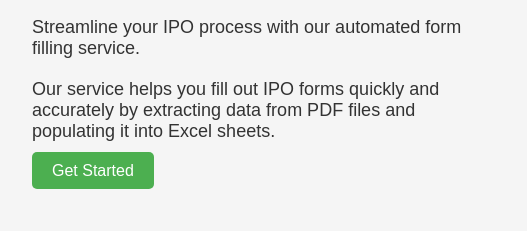
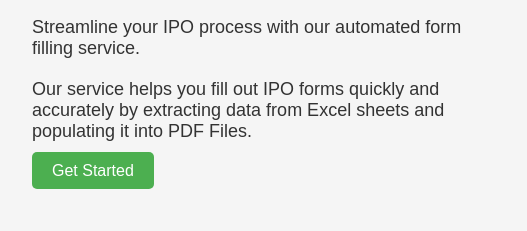
Before and after one commit to prathamssaraf/Form-Filler-Landing-Page, a plain HTML site: page index.html in a window 1280 px wide. Shown: the part 377-608 px from the top of the page, 158-685 px from the left. Drawn offline with Linux system fonts and the light colour scheme.

Commit message:
Update index.html

```diff
--- a/index.html
+++ b/index.html
@@ -81,7 +81,7 @@
         <div class="text">
             <h1>IPO Form Filler</h1>
             <p>Streamline your IPO process with our automated form filling service.</p>
-            <p>Our service helps you fill out IPO forms quickly and accurately by extracting data from PDF files and populating it into Excel sheets.</p>
+            <p>Our service helps you fill out IPO forms quickly and accurately by extracting data from Excel sheets and populating it into PDF Files.</p>
             <p> </p>
             <a href="https://prathamsaraf.pythonanywhere.com" class="cta-button">Get Started</a>
         </div>
```
